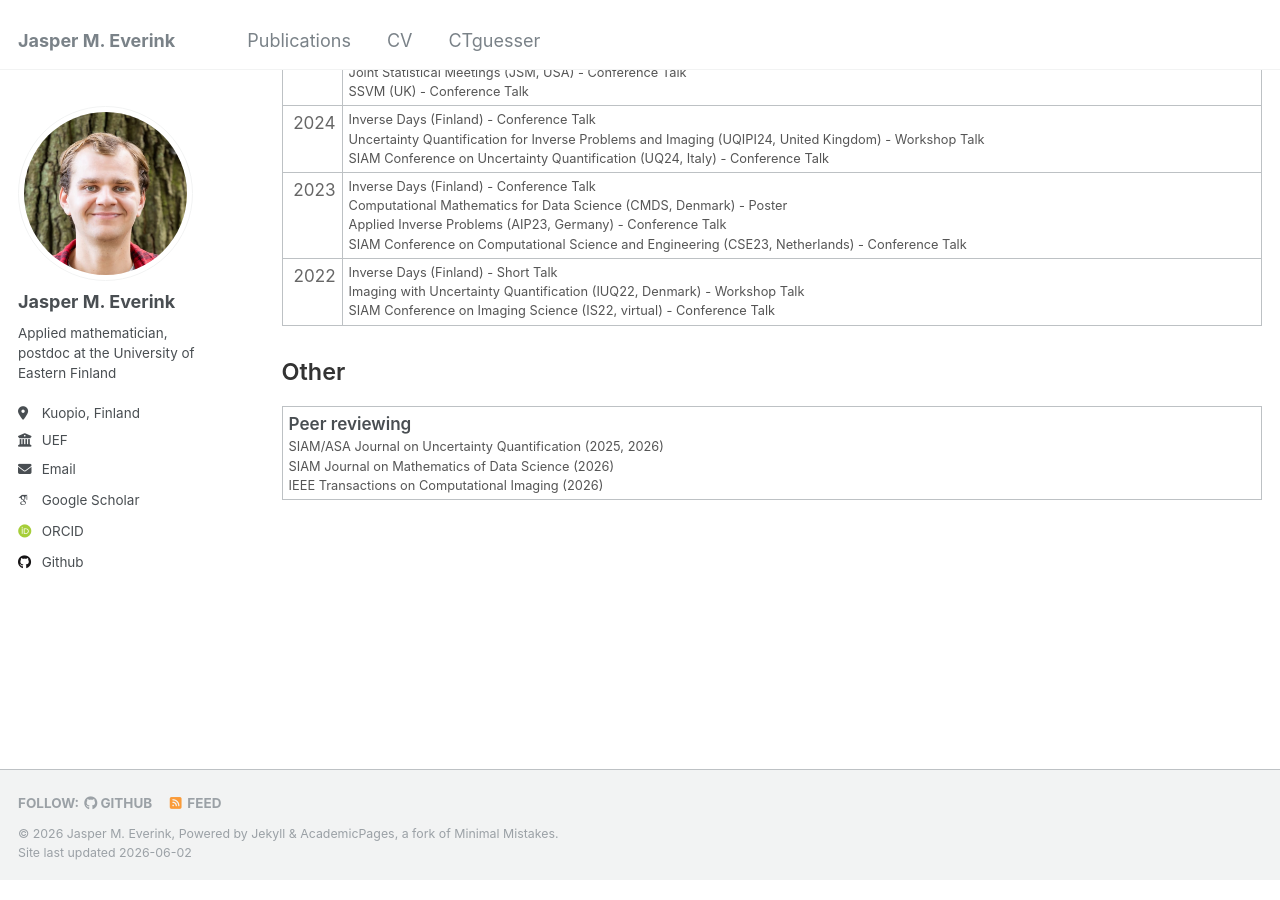
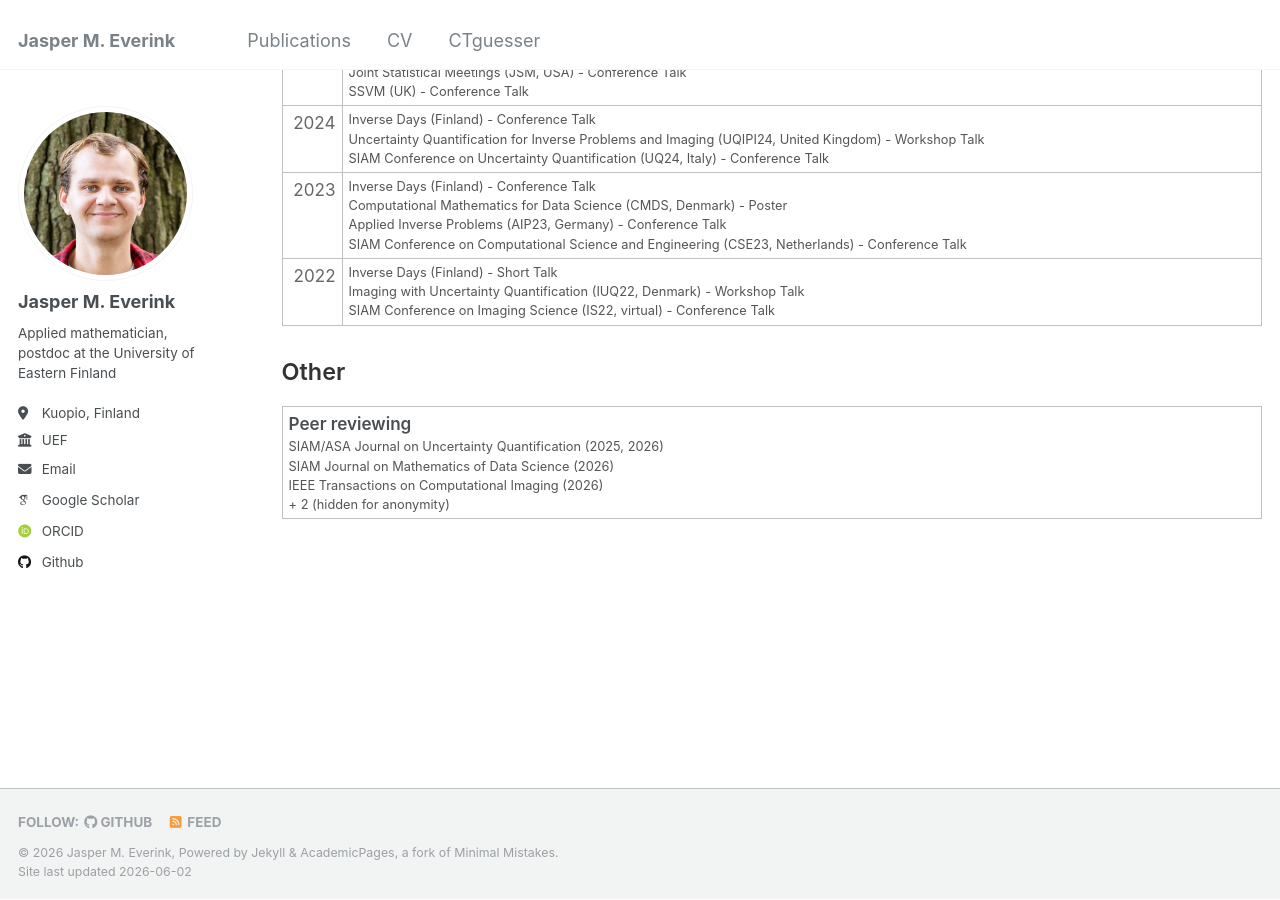
Before and after one commit to jeverink/jeverink.github.io, a Jekyll site: the page built from _pages/cv.md, in a window 1280 px wide and 900 px high, scrolled down 1468 px. Built offline with Jekyll 4.4.1, drawn with Linux system fonts in a browser that asks for light colours; some web fonts are replaced.

Commit message:
Update cv.md

```diff
--- a/_pages/cv.md
+++ b/_pages/cv.md
@@ -461,7 +461,8 @@ redirect_from:
           <div class="pub-authors">
           SIAM/ASA Journal on Uncertainty Quantification (2025, 2026)<br>
           SIAM Journal on Mathematics of Data Science (2026)<br>
-          IEEE Transactions on Computational Imaging (2026)
+          IEEE Transactions on Computational Imaging (2026)<br>
+          + 2 (hidden for anonymity)
           </div>
         </td>
       </tr>
```
